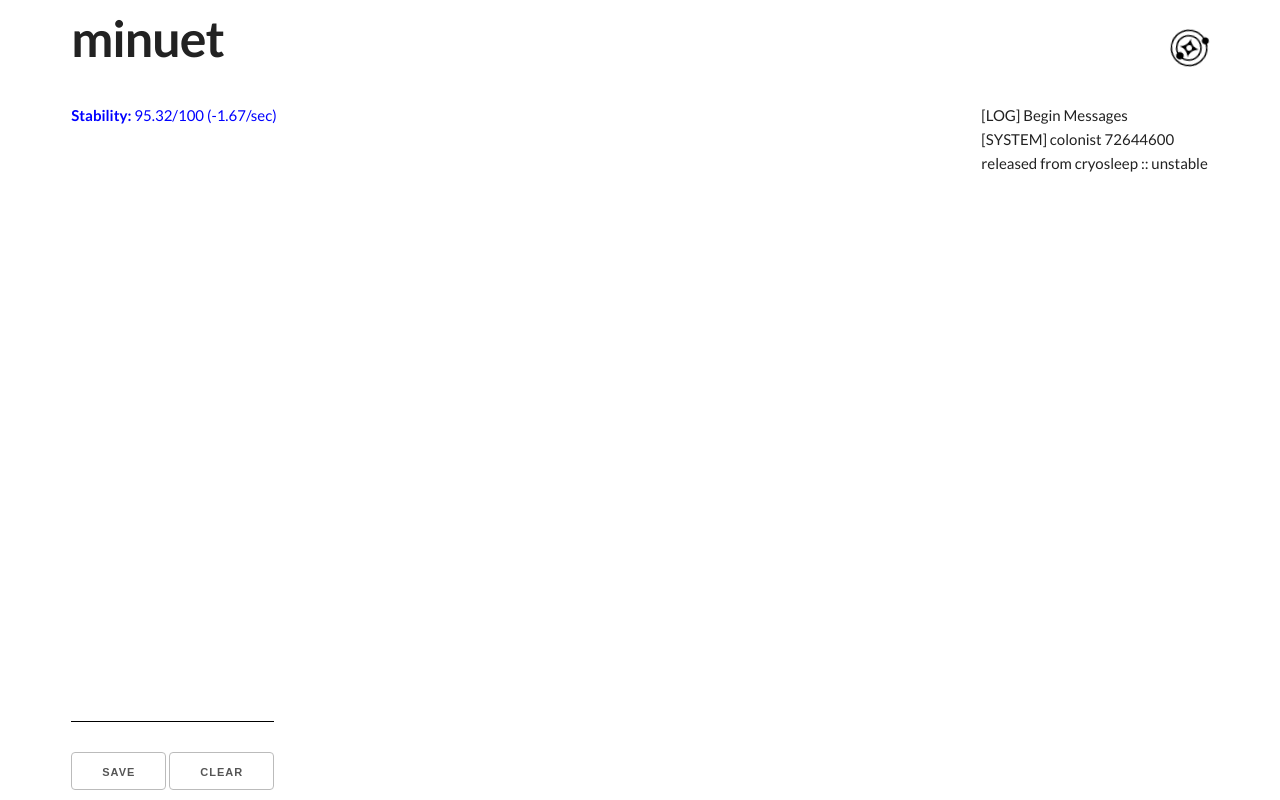
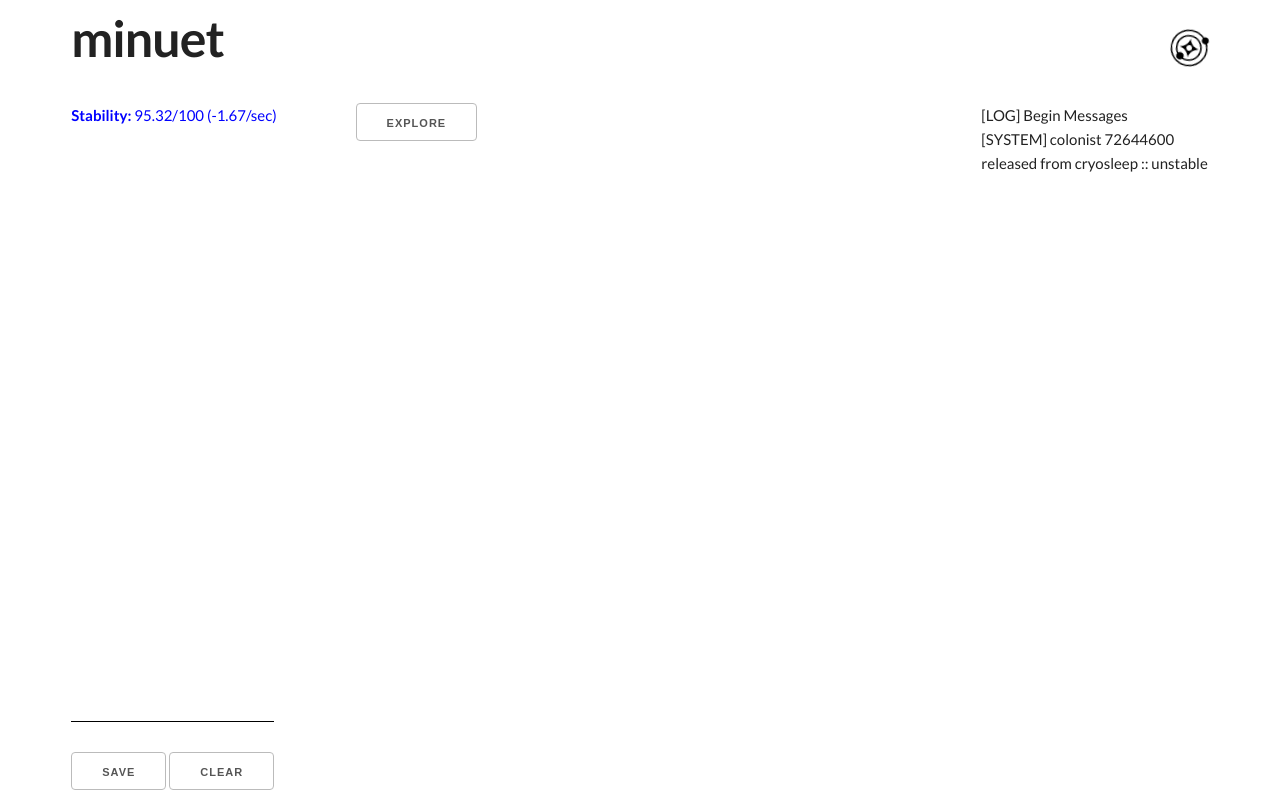
Before and after one commit to marcmajcher/Minuet, a React (Create React App) app: page / in a window 1280 px wide. Both pictures are taken after a click on the button "DECANT". Built offline with nearby package versions, Linux system fonts and the light colour scheme.

Commit message:
explore_btn

```diff
--- a/src/assets/strings-en.js
+++ b/src/assets/strings-en.js
@@ -1,6 +1,7 @@
 const strings = {
   btn_clear: 'Clear',
   btn_decant: 'Decant',
+  btn_explore: 'Explore',
   btn_save: 'Save',
   msg_log_start: '[LOG] Begin Messages',
   msg_decant:
--- a/src/components/ActionPanel.js
+++ b/src/components/ActionPanel.js
@@ -1,8 +1,11 @@
 import { useSelector } from 'react-redux';
-import DecantButton from './DecantButton';
+import DecantButton from './buttons/DecantButton';
+import ExploreButton from './buttons/ExploreButton';
 
 export default function ActionPanel() {
   const frozen = useSelector((s) => s.game.frozen);
 
-  return <div className="action-panel">{frozen ? <DecantButton /> : ''}</div>;
+  return <div className="action-panel">
+    {frozen ? <DecantButton /> : <ExploreButton />}
+    </div>;
 }
--- a/src/components/DecantButton.js
+++ b/src/components/buttons/DecantButton.js
@@ -1,7 +1,7 @@
 import { useDispatch, useSelector } from 'react-redux';
-import { log, decant } from '../lib/gameSlice';
-import strings from '../assets/strings-en';
-import { defaultResrouces, showResource } from '../lib/resourceSlice';
+import { log, decant } from '../../lib/gameSlice';
+import strings from '../../assets/strings-en';
+import { defaultResrouces, showResource } from '../../lib/resourceSlice';
 
 export default function DecantButton() {
   const dispatch = useDispatch();
--- /dev/null
+++ b/src/components/buttons/ExploreButton.js
@@ -0,0 +1,16 @@
+import { log } from '../../lib/gameSlice';
+import strings from '../../assets/strings-en';
+import { useDispatch } from 'react-redux';
+
+export default function ExploreButton() {
+  const dispatch = useDispatch();
+  return (
+    <button
+      onClick={() => {
+        dispatch(log('Exploring...'));
+      }}
+    >
+      {strings.btn_explore}
+    </button>
+  );
+}
--- a/src/lib/gameSlice.js
+++ b/src/lib/gameSlice.js
@@ -36,6 +36,7 @@ export const gameSlice = createSlice({
     },
     log: (state, action) => {
       let message;
+      console.log(action.payload)
       if (typeof action.payload === 'object') {
         message = printString(action.payload);
       } else if (strings[action.payload]) {
```
